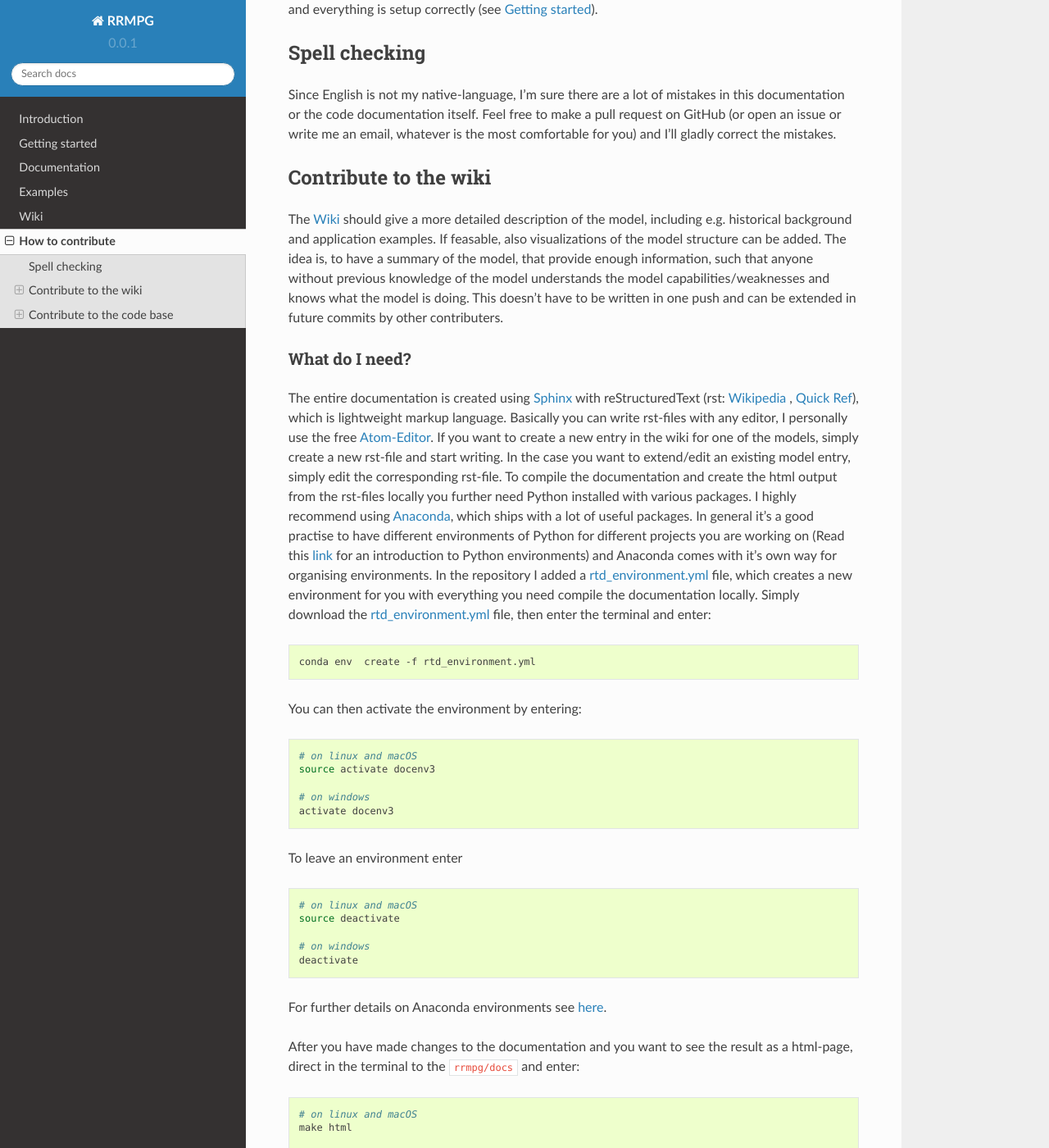
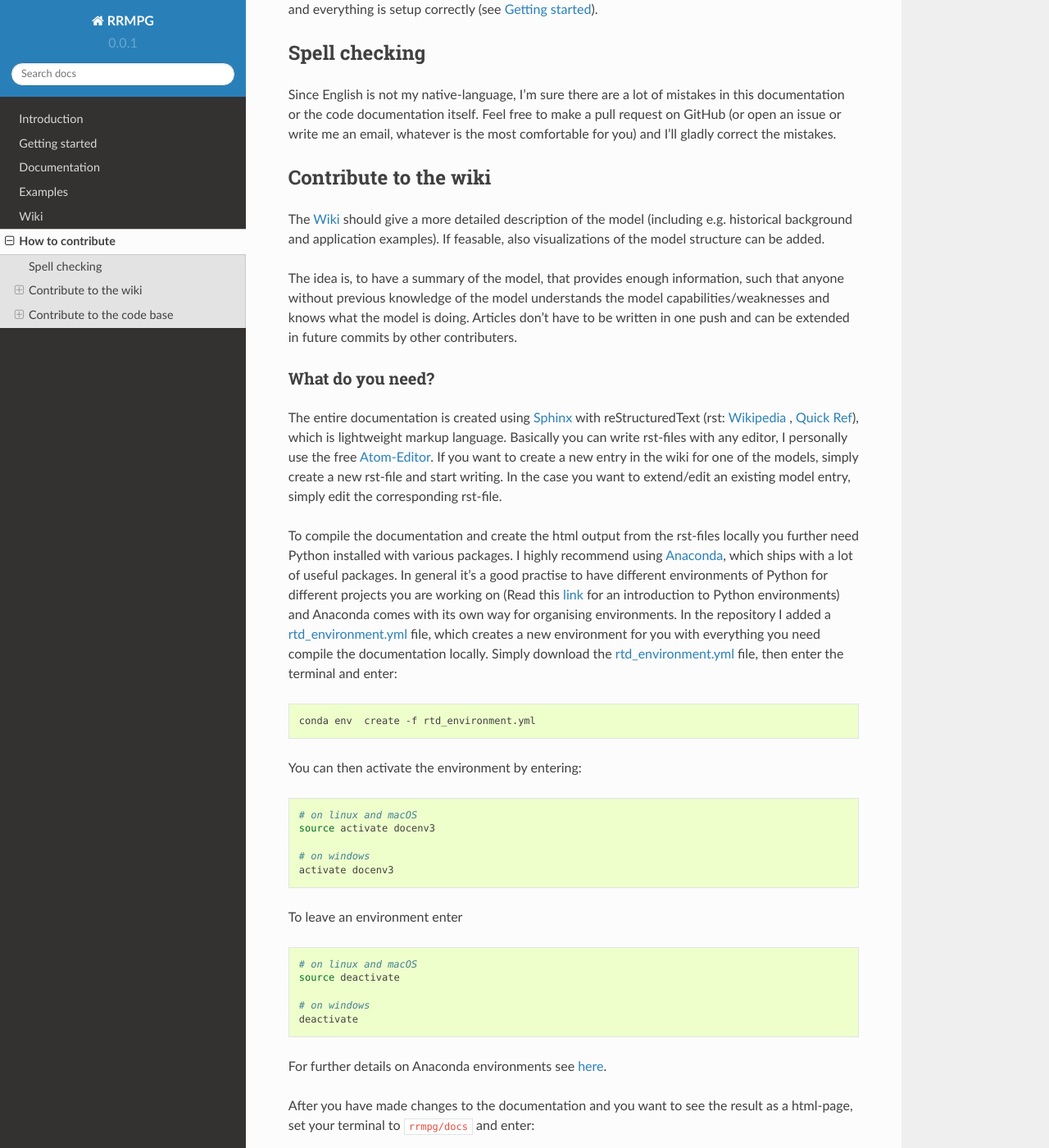
Before and after one commit to kratzert/RRMPG, a Sphinx documentation site: the page built from docs/source/contribution.rst, in a window 1280 px wide and 1400 px high, scrolled down 232 px. Shown: the whole window at 82% size. Built offline with Sphinx 7.4.7 and the Read the Docs theme 2.0.0, drawn with Linux system fonts in a browser that asks for light colours; formulas are drawn with MathJax 3; some of the changed text lies outside the part shown.

Commit message:
Small Corrections (spelling etc)
Hope that this is fine for you. I tought its a good place to start for me, since I was writing all the time.
Corrections are:

- it's != its
- Consistent adressing of the reader (you) and the writer (I)
- Pargraphs for new toughts
- "direct in the terminal" was difficult to understand for me

```diff
--- a/docs/source/contribution.rst
+++ b/docs/source/contribution.rst
@@ -11,12 +11,15 @@ Since English is not my native-language, I'm sure there are a lot of mistakes in
 Contribute to the wiki
 ----------------------
 
-The :ref:`Wiki <wiki_top>` should give a more detailed description of the model, including e.g. historical background and application examples. If feasable, also visualizations of the model structure can be added. The idea is, to have a summary of the model, that provide enough information, such that anyone without previous knowledge of the model understands the model capabilities/weaknesses and knows what the model is doing. This doesn't have to be written in one push and can be extended in future commits by other contributers.
+The :ref:`Wiki <wiki_top>` should give a more detailed description of the model (including e.g. historical background and application examples). If feasable, also visualizations of the model structure can be added.
 
-What do I need?
-^^^^^^^^^^^^^^^
+The idea is, to have a summary of the model, that provides enough information, such that anyone without previous knowledge of the model understands the model capabilities/weaknesses and knows what the model is doing. Articles don't have to be written in one push and can be extended in future commits by other contributers.
+
+What do you need?
+^^^^^^^^^^^^^^^^^
 The entire documentation is created using Sphinx_ with reStructuredText (rst: `Wikipedia <https://en.wikipedia.org/wiki/ReStructuredText>`_ , `Quick Ref <http://docutils.sourceforge.net/docs/user/rst/quickref.html>`_), which is lightweight markup language. Basically you can write rst-files with any editor, I personally use the free Atom-Editor_. If you want to create a new entry in the wiki for one of the models, simply create a new rst-file and start writing. In the case you want to extend/edit an existing model entry, simply edit the corresponding rst-file.
-To compile the documentation and create the html output from the rst-files locally you further need Python installed with various packages. I highly recommend using Anaconda_, which ships with a lot of useful packages. In general it's a good practise to have different environments of Python for different projects you are working on (Read this link_ for an introduction to Python environments) and Anaconda comes with it's own way for organising environments. In the repository I added a rtd_environment.yml_ file, which creates a new environment for you with everything you need compile the documentation locally. Simply download the rtd_environment.yml_ file, then enter the terminal and enter:
+
+To compile the documentation and create the html output from the rst-files locally you further need Python installed with various packages. I highly recommend using Anaconda_, which ships with a lot of useful packages. In general it's a good practise to have different environments of Python for different projects you are working on (Read this link_ for an introduction to Python environments) and Anaconda comes with its own way for organising environments. In the repository I added a rtd_environment.yml_ file, which creates a new environment for you with everything you need compile the documentation locally. Simply download the rtd_environment.yml_ file, then enter the terminal and enter:
 
 .. code-block:: bash
 
@@ -47,7 +50,7 @@ To leave an environment enter
 
 For further details on Anaconda environments see here_.
 
-After you have made changes to the documentation and you want to see the result as a html-page, direct in the terminal to the ``rrmpg/docs`` and enter:
+After you have made changes to the documentation and you want to see the result as a html-page, set your terminal to  ``rrmpg/docs`` and enter:
 
 .. code-block:: bash
 
@@ -81,15 +84,15 @@ Contribute to the code base
 If you find any mistake/bug in the code or want to add new functionality to the code base, you should make sure that your code satisfies the following points.
 
 #. Your code should follow the `Google Python Style Guide <https://google.github.io/styleguide/pyguide.html>`_ and most importantly the docstrings (because the code documentation is autogenerated by the docstrings in the code). See the `comments section <https://google.github.io/styleguide/pyguide.html?showone=Comments#Comments>`_ for an example or look at the code of this repository.
-#. The more you comment the better. Although the code should be selfexplaning at some points if you use good variable names, remember that also Python beginner might look at the code.
-#. Add unittest for the functions/classes you add and make sure all that all test pass (the new, as well as the existing!).
+#. The more you comment the better. Although the code should be selfexplaning at some points if you use good variable names, remember that also Python beginners might look at the code.
+#. Add unittests for newly added functions/classes and make sure that all test are passed (the new, as well as the existing ones!).
 
 Development of a new model
 ^^^^^^^^^^^^^^^^^^^^^^^^^^
 
 All models should inherit from the ``BaseModel`` defined in ``models.basemodel``. By doing so, at lot of functionality is already added to your new model, without you having to write one line of code. See basemodel.py_
 for all the functions that will be inherited.
-The skelleton of all implemented models should be equal, so that other functions (like ``monte_carlo()``) can take any model as input. The skelleton of any new model should look like this:
+The skelleton of all implemented models should be equal (so that other functions, like ``monte_carlo()``, can take any model as input) and look like this:
 
 .. code-block:: python
 
```
Also changed, not shown: other parts of docs/source/contribution.rst (+2 -2 lines).
